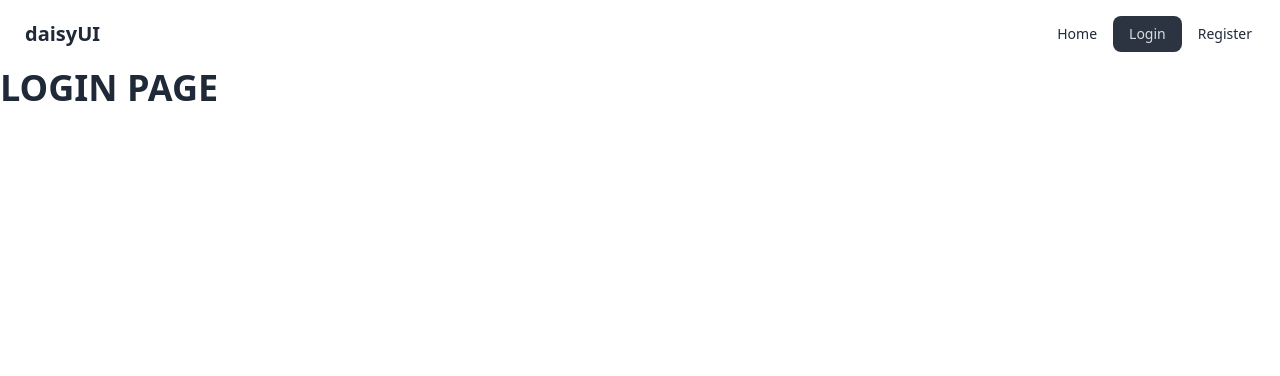
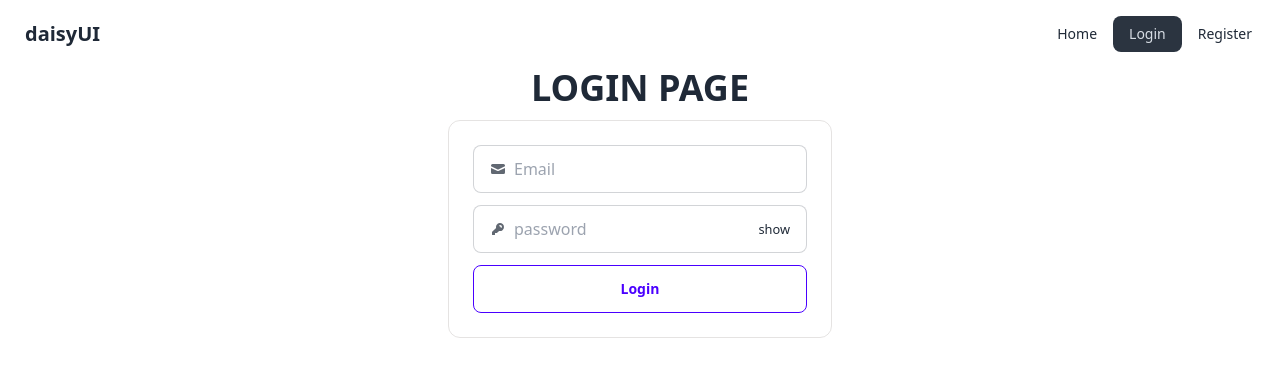
Before and after one commit to Jisan-Dev/M50-user-email-pass-auth, a React (Vite) app: page /login in a window 1280 px wide. Shown: the top 376 px of the page. Built offline with nearby package versions, Linux system fonts and the light colour scheme.

Commit message:
added login form and implemented functionalities

```diff
--- a/src/pages/login/Login.jsx
+++ b/src/pages/login/Login.jsx
@@ -1,7 +1,49 @@
+import { signInWithEmailAndPassword } from 'firebase/auth';
+import { useState } from 'react';
+import auth from '../../firebase/firebase.config';
+
 const Login = () => {
+  const [isPassVisible, setIsPassVisible] = useState(false);
+
+  const handleLogin = (e) => {
+    e.preventDefault();
+    const email = e.target.email.value;
+    const password = e.target.password.value;
+
+    signInWithEmailAndPassword(auth, email, password)
+      .then((result) => console.log(result.user))
+      .catch((error) => console.log(error.message));
+  };
+
   return (
     <div>
-      <h1 className="text-4xl font-bold">LOGIN PAGE</h1>
+      <h1 className="text-4xl font-bold text-center">LOGIN PAGE</h1>
+      <form onSubmit={handleLogin} className="space-y-3 max-w-96 mx-auto mt-3 border border-stone-400 border-opacity-30 rounded-xl p-6">
+        <label className="input input-bordered flex items-center gap-2">
+          <svg xmlns="http://www.w3.org/2000/svg" viewBox="0 0 16 16" fill="currentColor" className="w-4 h-4 opacity-70">
+            <path d="M2.5 3A1.5 1.5 0 0 0 1 4.5v.793c.026.009.051.02.076.032L7.674 8.51c.206.1.446.1.652 0l6.598-3.185A.755.755 0 0 1 15 5.293V4.5A1.5 1.5 0 0 0 13.5 3h-11Z" />
+            <path d="M15 6.954 8.978 9.86a2.25 2.25 0 0 1-1.956 0L1 6.954V11.5A1.5 1.5 0 0 0 2.5 13h11a1.5 1.5 0 0 0 1.5-1.5V6.954Z" />
+          </svg>
+          <input type="email" name="email" className="grow" placeholder="Email" required />
+        </label>
+        <label className="input input-bordered flex items-center gap-2">
+          <svg xmlns="http://www.w3.org/2000/svg" viewBox="0 0 16 16" fill="currentColor" className="w-4 h-4 opacity-70">
+            <path
+              fillRule="evenodd"
+              d="M14 6a4 4 0 0 1-4.899 3.899l-1.955 1.955a.5.5 0 0 1-.353.146H5v1.5a.5.5 0 0 1-.5.5h-2a.5.5 0 0 1-.5-.5v-2.293a.5.5 0 0 1 .146-.353l3.955-3.955A4 4 0 1 1 14 6Zm-4-2a.75.75 0 0 0 0 1.5.5.5 0 0 1 .5.5.75.75 0 0 0 1.5 0 2 2 0 0 0-2-2Z"
+              clipRule="evenodd"
+            />
+          </svg>
+          <input type={isPassVisible ? 'text' : 'password'} className="grow" name="password" placeholder="password" required />
+          <small onClick={() => setIsPassVisible(!isPassVisible)} className="cursor-pointer hover:text-primary select-none">
+            {isPassVisible ? 'hide' : 'show'}
+          </small>
+        </label>
+        <div className="flex justify-center">
+          <input type="submit" value="Login" className="btn btn-outline btn-primary w-full" />
+          {/* <button className="btn btn-outline btn-primary w-full">Register</button> */}
+        </div>
+      </form>
     </div>
   );
 };
```
